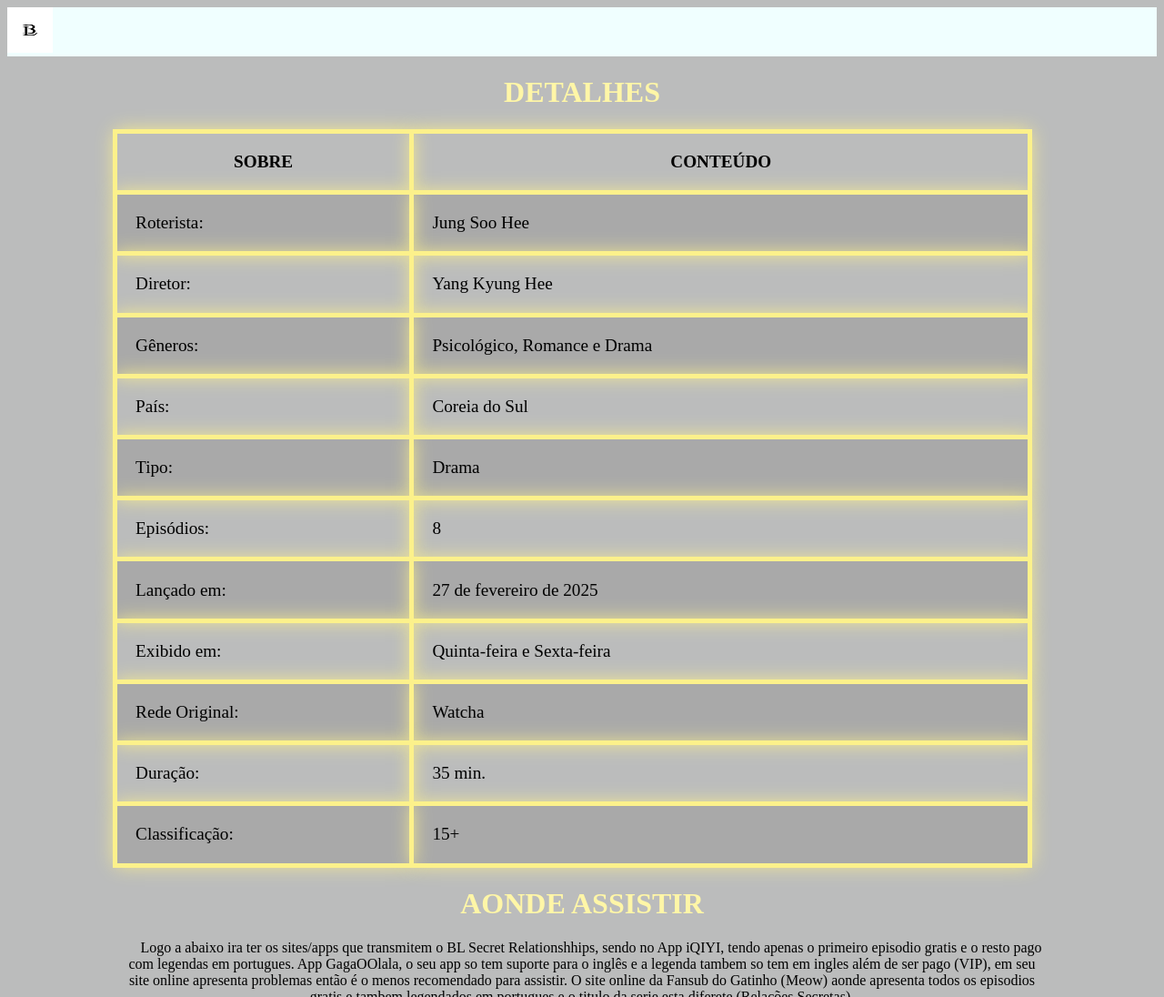
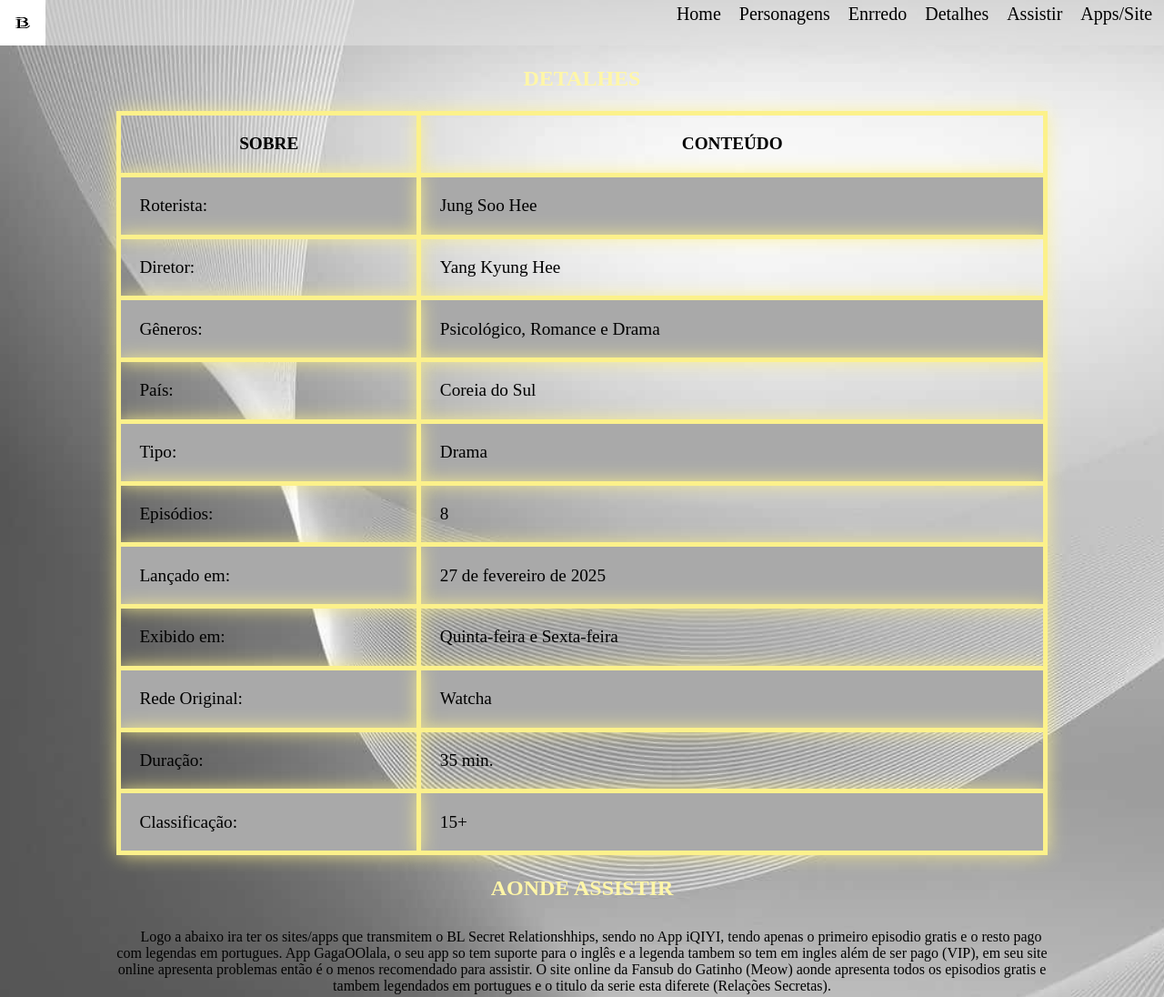
Before and after one commit to vihhpires/Site.Relation, a plain HTML site: page sobre.html in a window 1280 px wide. Shown: the top 1096 px of the page at 91% size. Drawn offline with Linux system fonts and the light colour scheme.

Commit message:
versão final site

```diff
--- a/css/estilo.css
+++ b/css/estilo.css
@@ -1,3 +1,10 @@
+*{
+    margin: 0;
+    padding: 0;
+    box-sizing: border-box;
+    scroll-behavior: smooth;
+}
+
 body{
     background-color: rgb(187, 188, 188);
 }
@@ -10,11 +17,39 @@ body{
 }
 
 header{
-    background-color: azure;
+    background-color: rgb(225,225,225,0.6);
+    margin-bottom: 0px;
+    width: 100%;
+    top: 0;
 }
 
-.Bunner{
-    width: 40%;
+header .menu{
+    display: flex;
+    justify-content: space-between;
+    align-items: center;
+    padding-right: 1%;
+    font-size: 20px;
+    flex-wrap: wrap;
+}
+
+.bunner{
+    width: 100%;
+}
+
+nav ul{
+    list-style: none;
+    display: flex;
+    flex-wrap: wrap;
+    justify-content: center;
+}
+
+nav ul li{
+    margin-left: 20px;
+}
+
+nav ul li a{
+    color: black;
+    text-decoration: none;
 }
 
 .logo{
@@ -29,6 +64,7 @@ header{
 
 figure{
     text-align: center;
+    padding-left: 78px;
     width: 90%;
 }
    .img1{
@@ -67,6 +103,7 @@ figure{
 h1{
     color: rgb(255, 246, 167);
     text-align: center;
+    line-height: 3;
 }
 
 .color{
@@ -80,11 +117,15 @@ h3{
     width: 80%;
     margin-left: auto;
     margin-right: auto;
+    margin-top: 10px;
+    margin-bottom: 10px;
 }
 
 
 p{
     text-indent: 20px;
+    margin-top: 9px;
+    margin-bottom: 9px;
 }
 
 footer{
@@ -96,7 +137,9 @@ footer{
 
 .Personagens{
     display: flex;
-    gap: 15px;
+    gap: 25px;
+    width: 70%;
+    margin-top: 20px;
 }
 
 .img-enredo figure{
@@ -107,8 +150,8 @@ table{
     border-collapse: collapse;
     width: 80%;
     font-size: 1.2em;
-    margin-right: 20px;
-    margin-left: 116px;
+    margin-right: auto;
+    margin-left: auto;
 }
 
 td,th{
@@ -126,6 +169,7 @@ ul{
     list-style: none;
     text-align: center;
     line-height: 1.5em;
+    margin-bottom: 20px;
 }
 
 .play{
@@ -135,9 +179,14 @@ ul{
     margin-right: auto;
 }
 
-.sobre-fundo{
+.sobrefundo{
     background-image: url(../img/sobrefundooriginal.jpg);
     background-repeat: no-repeat;
     background-size: cover;
 
 }
+
+ul li a{
+    text-decoration: none;
+    color: rgb(252, 241, 139);
+}
--- a/sobre.html
+++ b/sobre.html
@@ -4,18 +4,28 @@
     <meta charset="UTF-8">
     <meta name="viewport" content="width=device-width, initial-scale=1.0">
     <link rel="stylesheet" href="css/estilo.css">
-    <title>Document</title>
+    <title>Sobre</title>
 </head>
-<body class="sobre-fundo">
+<body class="sobrefundo">
     <header>
+        <div class="menu">
+        <img class="Logo" src="img/Logo01.jpg" alt="" width="50" height="50">
         <nav>
-            <img class="Logo" src="img/Logo01.jpg" alt="" width="50" height="50">
-
+            <ul>
+                <li><a href="index.html">Home</a></li>
+                <li><a href="personagem.html">Personagens</a></li>
+                <li><a href="enredo.html">Enrredo</a></li>
+                <li><a href="#detalhe">Detalhes</a></li>
+                <li><a href="#assistir">Assistir</a></li>
+                <li><a href="#app">Apps/Site</a></li>
+            </ul>
         </nav>
+        </div>
     </header>
     <div>
-        <h1>DETALHES</h1>
-        <table>
+        <section id="detalhe">
+            <h1>DETALHES</h1>
+            <table>
             <tr>
                 <th>SOBRE</th>
                 <th>CONTEÚDO</th>
@@ -66,9 +76,15 @@
             </tr>
 
         </table>
+        </section>
 
+        <section id="assistir">
         <h1>AONDE ASSISTIR</h1>
         <p class="play">Logo a abaixo ira ter os sites/apps que transmitem o BL Secret Relationshhips, sendo no App iQIYI, tendo apenas o primeiro episodio gratis e o resto pago com legendas em portugues. App GagaOOlala, o seu app so tem suporte para o inglês e a legenda tambem so tem em ingles além de ser pago (VIP), em seu site online apresenta problemas então é o menos recomendado para assistir. O site online da Fansub do Gatinho (Meow) aonde apresenta todos os episodios gratis e tambem legendados em portugues e o titulo da serie esta diferete (Relações Secretas).</p>
+
+        </section>
+
+        <section id="app">
 
         <h1>Apps/Site</h1>
         <ul>
@@ -77,6 +93,8 @@
             <li>Fansub do <a href="https://meowbls.com/" target="_blank">Gatinho</a></li>
         </ul>
 
+        </section>
+
     </div>
     <footer>
         @ Secret Relationshhips
```
Also changed, not shown: enredo.html (+9 -4 lines), index.html (+9 -6 lines), personagem.html (+10 -6 lines), img/sobrefundooriginal.jpg (added).
